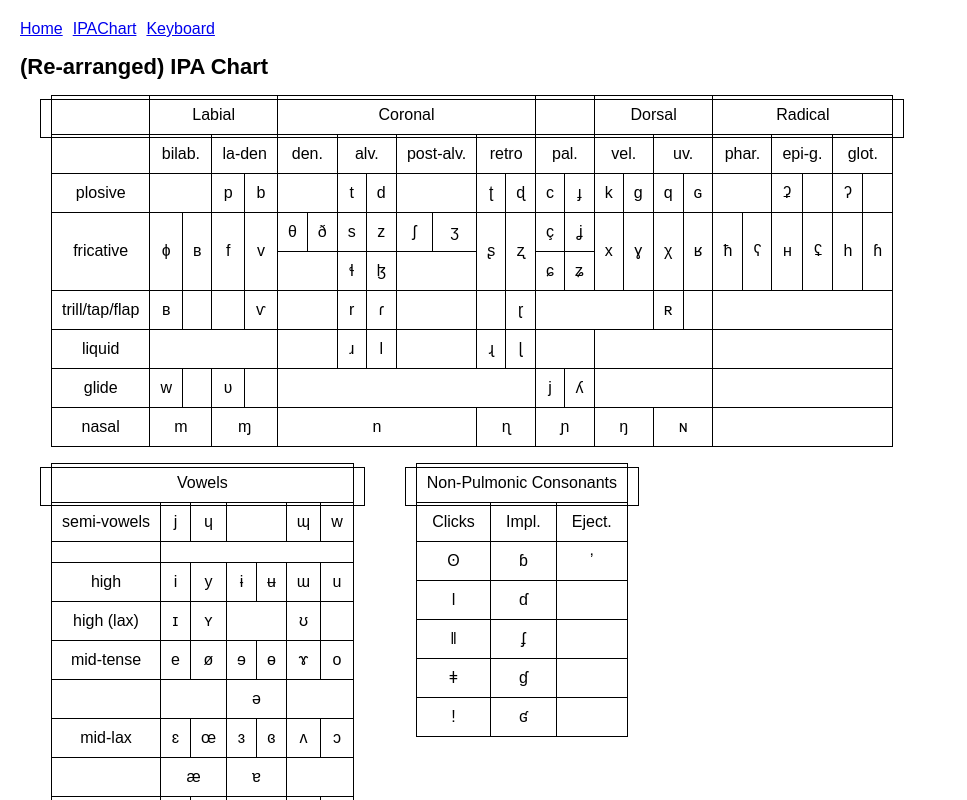
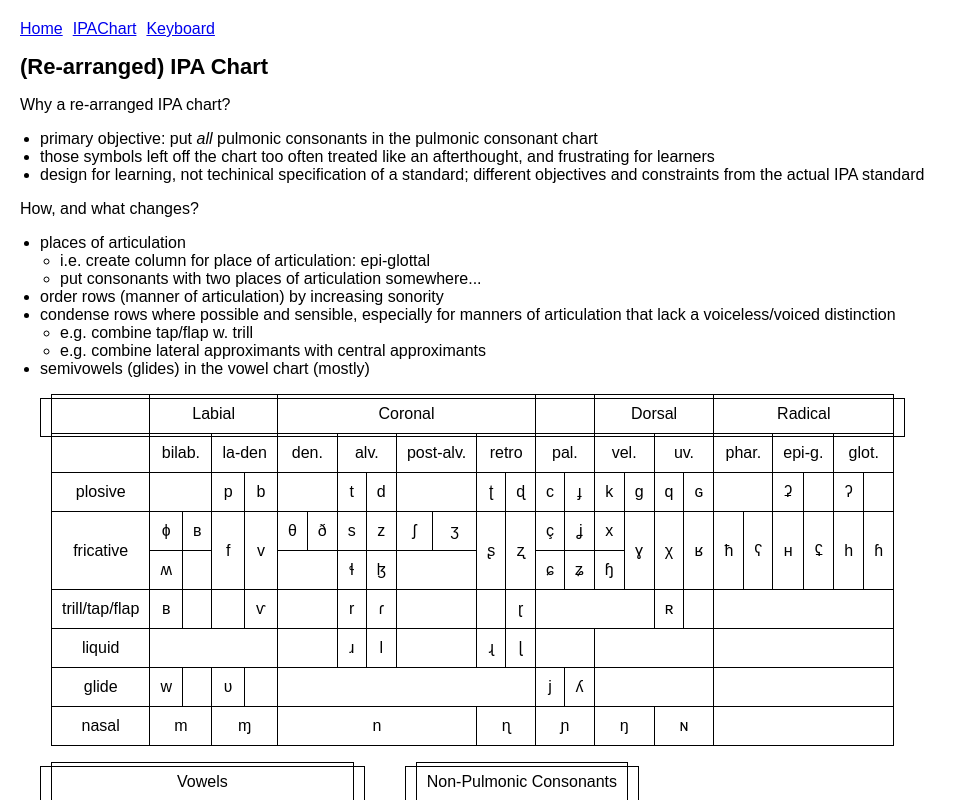
Before and after one commit to ngemily/ipa-keyboard, a React (Create React App) app: page /IPAChart in a window 1280 px wide. Shown: the top 800 px of the page, without its empty margins (0-967 px from the left). Built offline with nearby package versions, Linux system fonts and the light colour scheme.

Commit message:
rationale, more symbols

```diff
--- a/src/IPAChart.js
+++ b/src/IPAChart.js
@@ -1,6 +1,30 @@
+import Markdown from "react-markdown";
+
+const content = `
+Why a re-arranged IPA chart?
+
+- primary objective: put _all_ pulmonic consonants in the pulmonic consonant chart
+- those symbols left off the chart too often treated like an afterthought, and frustrating for learners
+- design for learning, not techinical specification of a standard; different
+  objectives and constraints from the actual IPA standard
+
+How, and what changes?
+
+- places of articulation
+  - i.e. create column for place of articulation: epi-glottal
+  - put consonants with two places of articulation somewhere...
+- order rows (manner of articulation) by increasing sonority
+- condense rows where possible and sensible, especially for manners of
+  articulation that lack a voiceless/voiced distinction
+  - e.g. combine tap/flap w. trill
+  - e.g. combine lateral approximants with central approximants
+- semivowels (glides) in the vowel chart (mostly)
+`
+
 export default function IPAChart() {
     return <div>
         <h1>(Re-arranged) IPA Chart</h1>
+        <Markdown>{content}</Markdown>
         <PulmonicChart />
         <p />
         <VowelChart />
@@ -64,8 +88,8 @@ function PulmonicChart() {
             </tr>
             <tr>
                 <td rowSpan="2">fricative</td>
-                <IPAEntry rowSpan="2" value="ɸ" />
-                <IPAEntry rowSpan="2" value="ʙ" />
+                <IPAEntry value="ɸ" />
+                <IPAEntry value="ʙ" />
                 <IPAEntry rowSpan="2" value="f" />
                 <IPAEntry rowSpan="2" value="v" />
                 <IPAEntry value="θ" />
@@ -78,7 +102,7 @@ function PulmonicChart() {
                 <IPAEntry rowSpan="2" value="ʐ" />
                 <IPAEntry value="ç" />
                 <IPAEntry value="ʝ" />
-                <IPAEntry rowSpan="2" value="x" />
+                <IPAEntry value="x" />
                 <IPAEntry rowSpan="2" value="ɣ" />
                 <IPAEntry rowSpan="2" value="χ" />
                 <IPAEntry rowSpan="2" value="ʁ" />
@@ -90,12 +114,15 @@ function PulmonicChart() {
                 <IPAEntry rowSpan="2" value="ɦ" />
             </tr>
             <tr>
+                <IPAEntry value="ʍ" />
+                <td />
                 <td colSpan="2" />
                 <IPAEntry value="ɬ" />
                 <IPAEntry value="ɮ" />
                 <td colSpan="2" />
                 <IPAEntry value="ɕ" />
                 <IPAEntry value="ʑ" />
+                <IPAEntry value="ɧ" />
             </tr>
             <tr>
                 <td>trill/tap/flap</td>
```
